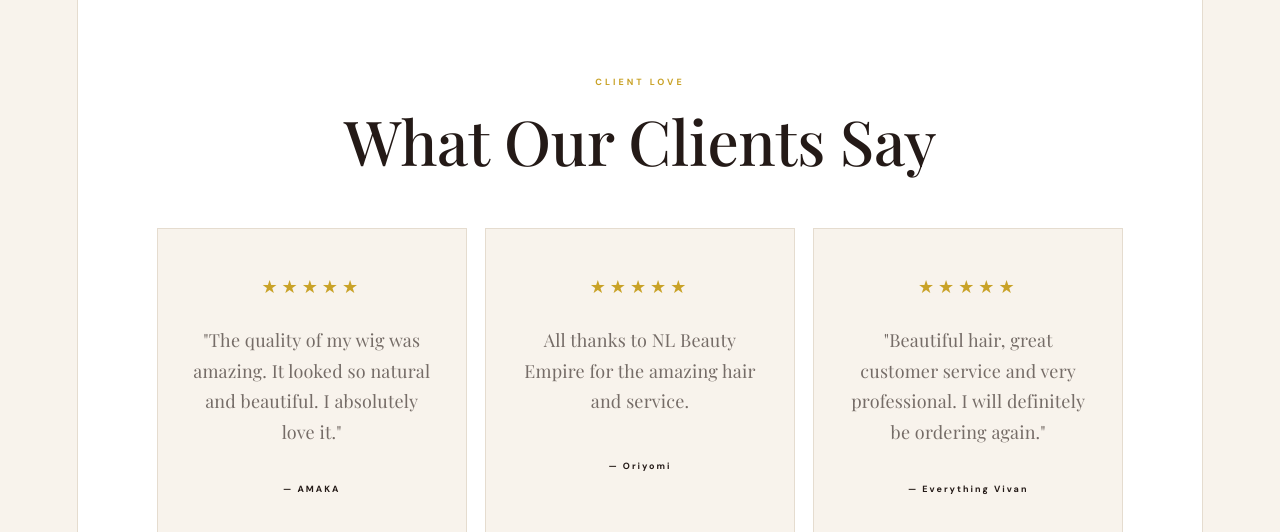
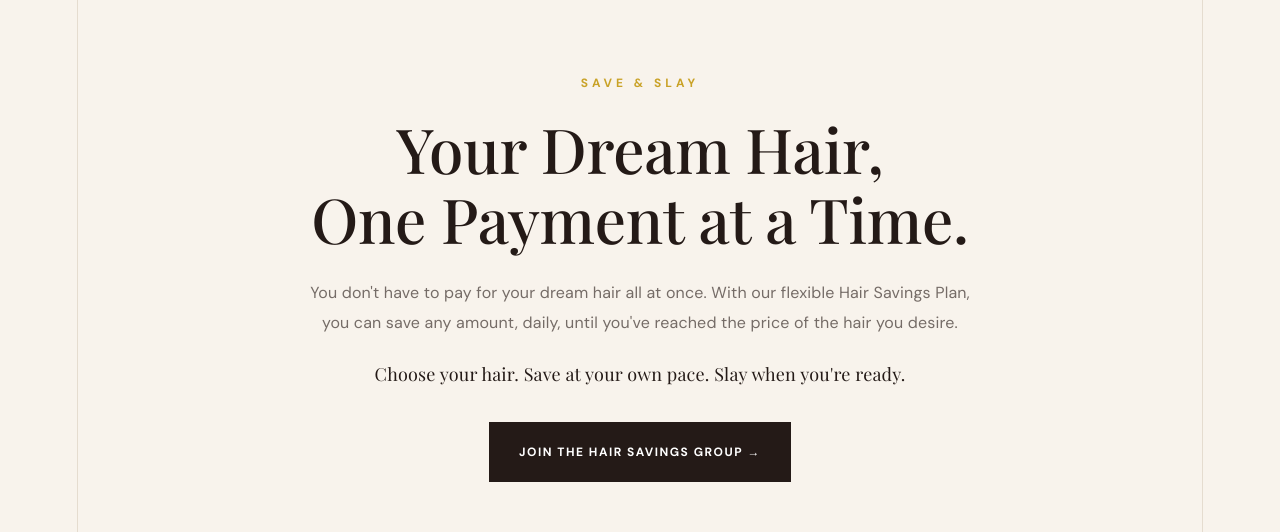
Before and after one commit to ARROW7-tech/nelly, a React (Vite) app: page / in a window 1280 px wide. Shown: the part 8962-9494 px from the top of the page. Built offline with nearby package versions, Linux system fonts and the light colour scheme.

Commit message:
Add hair savings section

```diff
--- a/src/App.css
+++ b/src/App.css
@@ -1636,3 +1636,94 @@ img {
     grid-column: auto;
   }
 }
+
+
+/* =========================
+   SAVE & SLAY SECTION
+========================= */
+
+.savings-section {
+  padding: 110px 7%;
+  background: var(--cream);
+  text-align: center;
+  border-top: 1px solid var(--border);
+  border-bottom: 1px solid var(--border);
+}
+
+.savings-content {
+  max-width: 820px;
+  margin: 0 auto;
+}
+
+.savings-label {
+  display: block;
+  margin-bottom: 18px;
+  color: var(--gold);
+  font-size: 12px;
+  font-weight: 700;
+  letter-spacing: 4px;
+}
+
+.savings-section h2 {
+  margin: 0 0 25px;
+  color: var(--black);
+  font-family: "Playfair Display", serif;
+  font-size: clamp(38px, 5vw, 62px);
+  font-weight: 500;
+  line-height: 1.12;
+}
+
+.savings-section p {
+  max-width: 680px;
+  margin: 0 auto 22px;
+  color: var(--grey);
+  font-size: 16px;
+  line-height: 1.9;
+}
+
+.savings-tagline {
+  display: block;
+  margin-bottom: 35px;
+  color: var(--black);
+  font-family: "Playfair Display", serif;
+  font-size: 18px;
+  font-style: italic;
+}
+
+.savings-button {
+  display: inline-flex;
+  align-items: center;
+  justify-content: center;
+  padding: 17px 30px;
+  background: var(--black);
+  color: var(--white);
+  text-decoration: none;
+  font-size: 12px;
+  font-weight: 700;
+  letter-spacing: 1.5px;
+  transition: all 0.3s ease;
+}
+
+.savings-button:hover {
+  background: var(--gold);
+  color: var(--black);
+  transform: translateY(-3px);
+}
+
+@media (max-width: 600px) {
+  .savings-section {
+    padding: 80px 20px;
+  }
+
+  .savings-section h2 {
+    font-size: 38px;
+  }
+
+  .savings-section p {
+    font-size: 15px;
+  }
+
+  .savings-button {
+    width: 100%;
+  }
+}
--- a/src/App.jsx
+++ b/src/App.jsx
@@ -1148,6 +1148,33 @@ function App() {
 
         </section>
 
+        <section className="savings-section">
+  <div className="savings-content">
+    <span className="savings-label">SAVE & SLAY</span>
+
+    <h2>Your Dream Hair,<br />One Payment at a Time.</h2>
+
+    <p>
+      You don't have to pay for your dream hair all at once.
+      With our flexible Hair Savings Plan, you can save any amount,
+      daily, until you've reached the price of the hair you desire.
+    </p>
+
+    <span className="savings-tagline">
+      Choose your hair. Save at your own pace. Slay when you're ready.
+    </span>
+
+    <a
+      href="https://chat.whatsapp.com/ClNzPYCVqsEHj38ghQYBAU?s=cl&p=i&mlu=4&ilr=4"
+      target="_blank"
+      rel="noopener noreferrer"
+      className="savings-button"
+    >
+      JOIN THE HAIR SAVINGS GROUP →
+    </a>
+  </div>
+</section>
+
         {/* =========================================
             REVIEWS
         ========================================= */}
```
